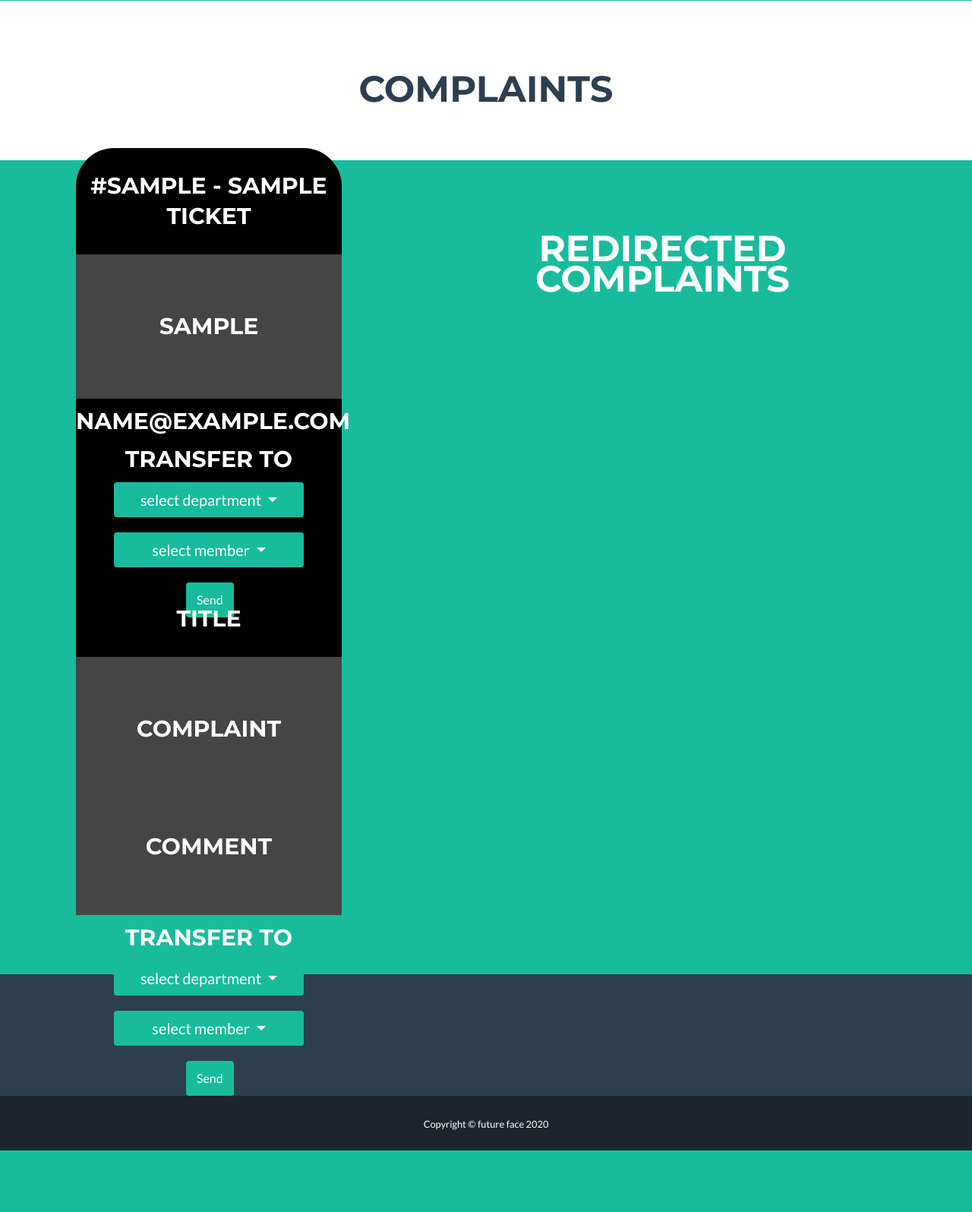
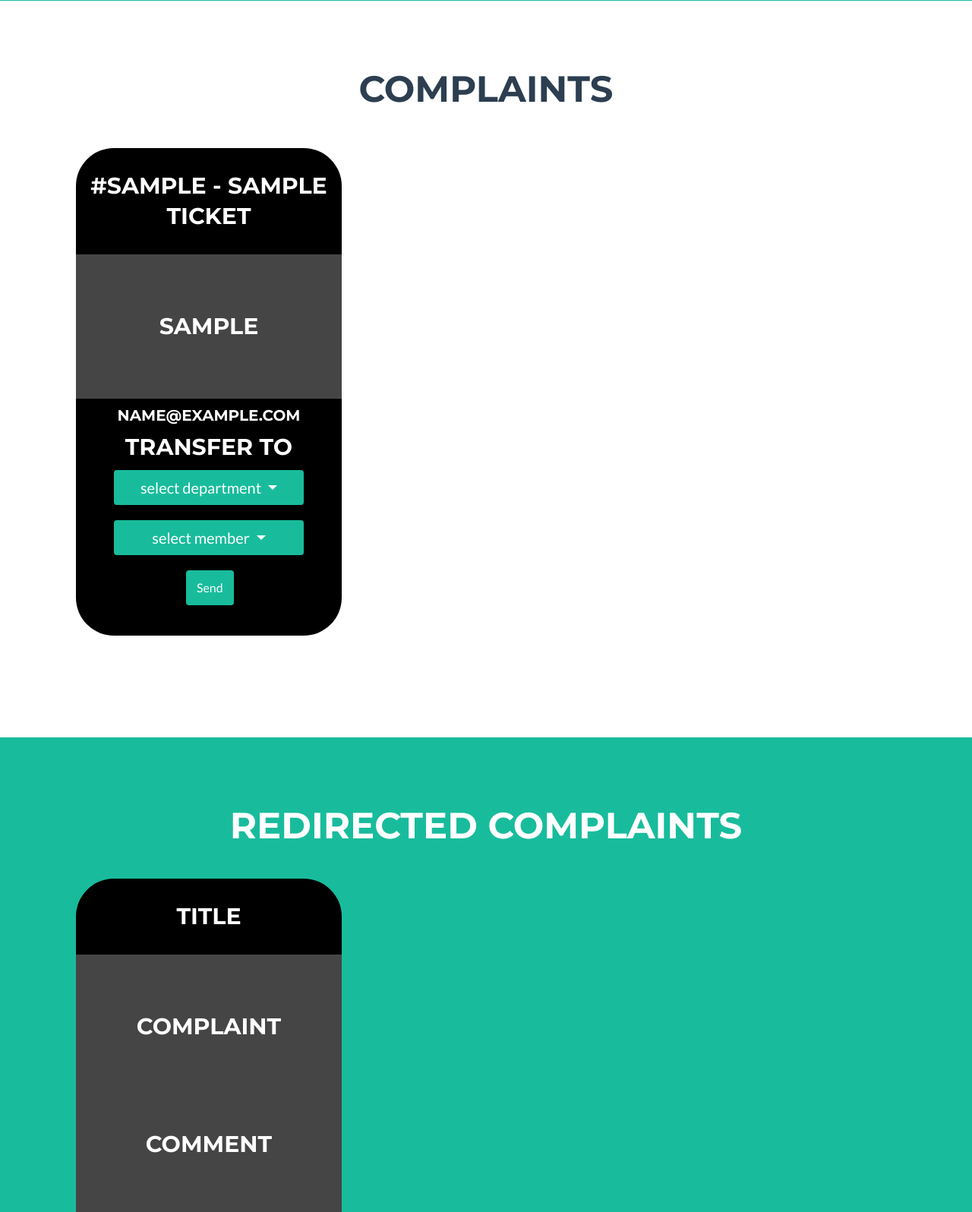
Before and after one commit to motazalshehri/Ticketing-System-Future-Face-, a PHP site: the page made by admin home page.php in a window 1280 px wide. Shown: the part 369-1965 px from the top of the page at 76% size. Before the commit the page ends 1884 px from the top, so only its background shows below. Run offline with PHP 8.4, Linux system fonts and the light colour scheme; tables that the repository leaves empty or names only in its code hold one stand-in row (values such as "Sample post").

Commit message:
admin home page changes

```diff
--- a/admin home page.php
+++ b/admin home page.php
@@ -29,7 +29,8 @@
             <h2 class="font-weight-light mb-0"></h2>
         </div>
     </header>
-    <section id="portfolio" class="portfolio">
+
+    <section id="portfolio" class="portfolio" style="height:1000px">
         <div class="container">
             <h2 class="text-uppercase text-center text-secondary">complaints</h2>
         </div>
@@ -44,10 +45,10 @@
             echo '
 
 
-        <div style=" float:left; background: #000000;height: 550px;width: 350px;margin: 50px 100px;padding: 30px 0px;border-radius: 50px;">
+        <div style=" float:left; background: #000000;height: auto;width: 350px;margin: 50px 100px;padding: 30px 0px;border-radius: 50px;">
             <h2 class="text-uppercase text-center text-white" style="margin: 0px;padding: 0px;text-align: center;padding-bottom: 30px;font-size: 30px;">#'.$row['num'].' - '.$row['title'].'</h2>
             <h2 class="text-uppercase text-center text-white" style="margin: 0px;padding: 0px 0px;text-align: center;padding-bottom: 75px;font-size: 30px;background: #454545;padding-top: 75px;">' . $row['complaint'] . '</h2>
-            <h2 class="text-uppercase text-center text-white" style="margin: 0px;padding: 0px;text-align: center;padding-bottom: 0px;padding-top: 10px;font-size: 30px;">'.$row['email'].'</h2>
+            <h5 class="text-uppercase text-center text-white" style="margin: 0px;padding: 0px;text-align: center;padding-bottom: 0px;padding-top: 10px;font-size: 20px;">'.$row['email'].'</h5>
             <h2 class="text-uppercase text-center text-white" style="margin: 0px;padding: 0px;text-align: center;padding-bottom: 0px;padding-top: 10px;font-size: 30px;">transfer to</h2>
             <div class="dropdown"><button class="btn btn-primary dropdown-toggle" data-toggle="dropdown" aria-expanded="false" type="button" style="text-align: center;margin: 10px 50px;width: 250px;font-size: 20px;">select department&nbsp;</button>
                 <div class="dropdown-menu"><a class="dropdown-item" href="#">First Item</a><a class="dropdown-item" href="#">Second Item</a><a class="dropdown-item" href="#">Third Item</a></div>
```
